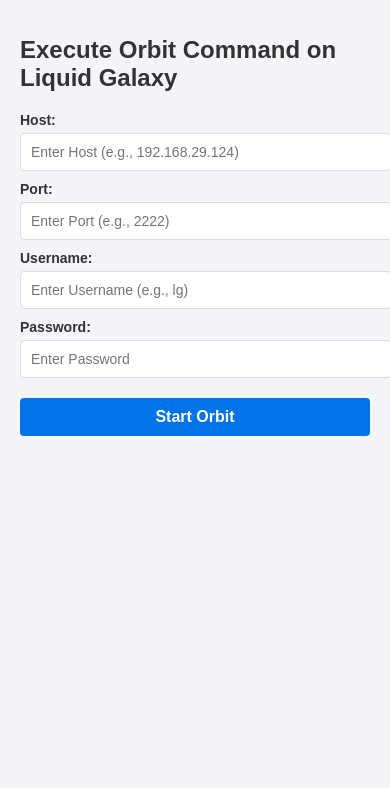
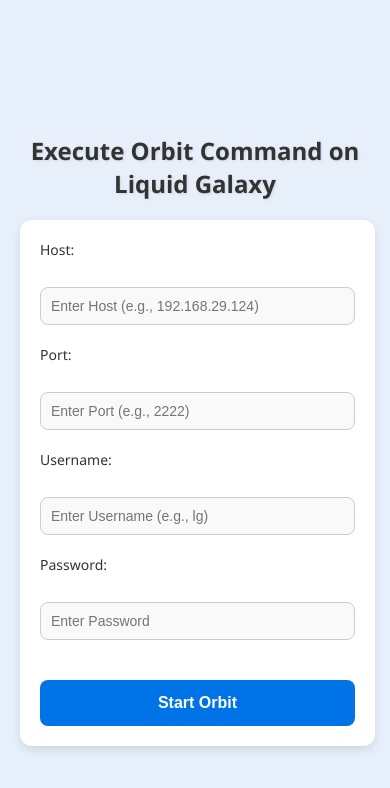
Before and after one commit to LiquidGalaxyLAB/lg-orbit-web, a website: page public/index.html in a window 390 px wide. Drawn offline with Linux system fonts and the light colour scheme.

Commit message:
upadted_ui

```diff
--- a/public/index.html
+++ b/public/index.html
@@ -9,12 +9,14 @@
         /* style.css */
 
         body {
-            font-family: Arial, sans-serif;
-            background-color: #f4f4f9;
+            font-family: 'Segoe UI', Tahoma, Geneva, Verdana, sans-serif;
+            background-color: #e7f0fa;
             color: #333;
             display: flex;
             flex-direction: column;
             align-items: center;
+            justify-content: center;
+            min-height: 100vh;
             margin: 0;
             padding: 20px;
         }
@@ -23,20 +25,33 @@
             color: #333;
             font-size: 24px;
             margin-bottom: 20px;
+            text-align: center;
+            font-weight: 600;
+            text-shadow: 1px 1px 3px rgba(0, 0, 0, 0.1);
         }
 
         #connectionForm {
             display: flex;
             flex-direction: column;
             width: 100%;
-            max-width: 400px;
-            gap: 10px;
+            max-width: 450px;
+            gap: 20px;
             margin-bottom: 20px;
+            background-color: #ffffff;
+            padding: 30px;
+            border-radius: 12px;
+            box-shadow: 0 4px 10px rgba(0, 0, 0, 0.1);
+            transition: transform 0.3s ease, box-shadow 0.3s ease;
+        }
+
+        #connectionForm:hover {
+            transform: translateY(-5px);
+            box-shadow: 0 6px 15px rgba(0, 0, 0, 0.2);
         }
 
         label {
-            font-size: 14px;
-            font-weight: bold;
+            font-size: 16px;
+            font-weight: 500;
             color: #333;
         }
 
@@ -44,69 +59,110 @@
         input[type="number"],
         input[type="password"] {
             width: 100%;
-            padding: 10px;
-            margin-top: 5px;
-            border: 1px solid #ddd;
-            border-radius: 4px;
-            font-size: 14px;
+            padding: 12px;
+            margin-top: 8px;
+            border: 1px solid #ccc;
+            border-radius: 8px;
+            font-size: 16px;
+            box-sizing: border-box;
+            background-color: #f9f9f9;
+            transition: border-color 0.3s ease, background-color 0.3s ease;
         }
 
-        input:focus {
+        input[type="text"]:focus,
+        input[type="number"]:focus,
+        input[type="password"]:focus {
             outline: none;
             border-color: #0073e6;
-            box-shadow: 0 0 4px rgba(0, 115, 230, 0.3);
+            background-color: #e7f3fe;
         }
 
         #orbitButton {
             width: 100%;
-            max-width: 400px;
-            padding: 10px;
+            padding: 14px;
             background-color: #0073e6;
             color: white;
-            font-size: 16px;
+            font-size: 18px;
             font-weight: bold;
             border: none;
-            border-radius: 4px;
+            border-radius: 8px;
             cursor: pointer;
-            transition: background-color 0.3s;
+            transition: background-color 0.3s ease, transform 0.2s ease;
+            margin-top: 20px;
         }
 
         #orbitButton:hover {
             background-color: #005bb5;
+            transform: translateY(-2px);
         }
 
         #status {
-            font-size: 14px;
-            font-weight: bold;
+            font-size: 16px;
+            font-weight: 600;
             margin-top: 20px;
+            text-align: center;
+            color: #333;
+            transition: color 0.3s ease;
+        }
+
+        .error {
+            color: #d9534f;
+        }
+
+        .success {
+            color: #5bc0de;
+        }
+
+        @media (max-width: 600px) {
+            h1 {
+                font-size: 24px;
+            }
+
+            #connectionForm {
+                width: 90%;
+                padding: 20px;
+            }
+
+            #orbitButton {
+                font-size: 16px;
+            }
+
+            label {
+                font-size: 14px;
+            }
+
+            input[type="text"],
+            input[type="number"],
+            input[type="password"] {
+                font-size: 14px;
+                padding: 10px;
+            }
         }
     </style>
 </head>
 
 <body>
-    <h1>Execute Orbit Command on Liquid Galaxy</h1>
+    <div>
+        <h1>Execute Orbit Command on Liquid Galaxy</h1>
 
-    <div id="connectionForm">
-        <label>
-            Host:
+        <div id="connectionForm">
+            <label for="host">Host:</label>
             <input type="text" id="host" placeholder="Enter Host (e.g., 192.168.29.124)" required>
-        </label>
-        <label>
-            Port:
+
+            <label for="sshPort">Port:</label>
             <input type="number" id="sshPort" placeholder="Enter Port (e.g., 2222)" required>
-        </label>
-        <label>
-            Username:
+
+            <label for="username">Username:</label>
             <input type="text" id="username" placeholder="Enter Username (e.g., lg)" required>
-        </label>
-        <label>
-            Password:
+
+            <label for="password">Password:</label>
             <input type="password" id="password" placeholder="Enter Password" required>
-        </label>
+
+            <button id="orbitButton">Start Orbit</button>
+        </div>
+
+        <p id="status"></p>
     </div>
-
-    <button id="orbitButton">Start Orbit</button>
-    <p id="status"></p>
 
     <script>
         document.getElementById("orbitButton").addEventListener("click", () => {
```
